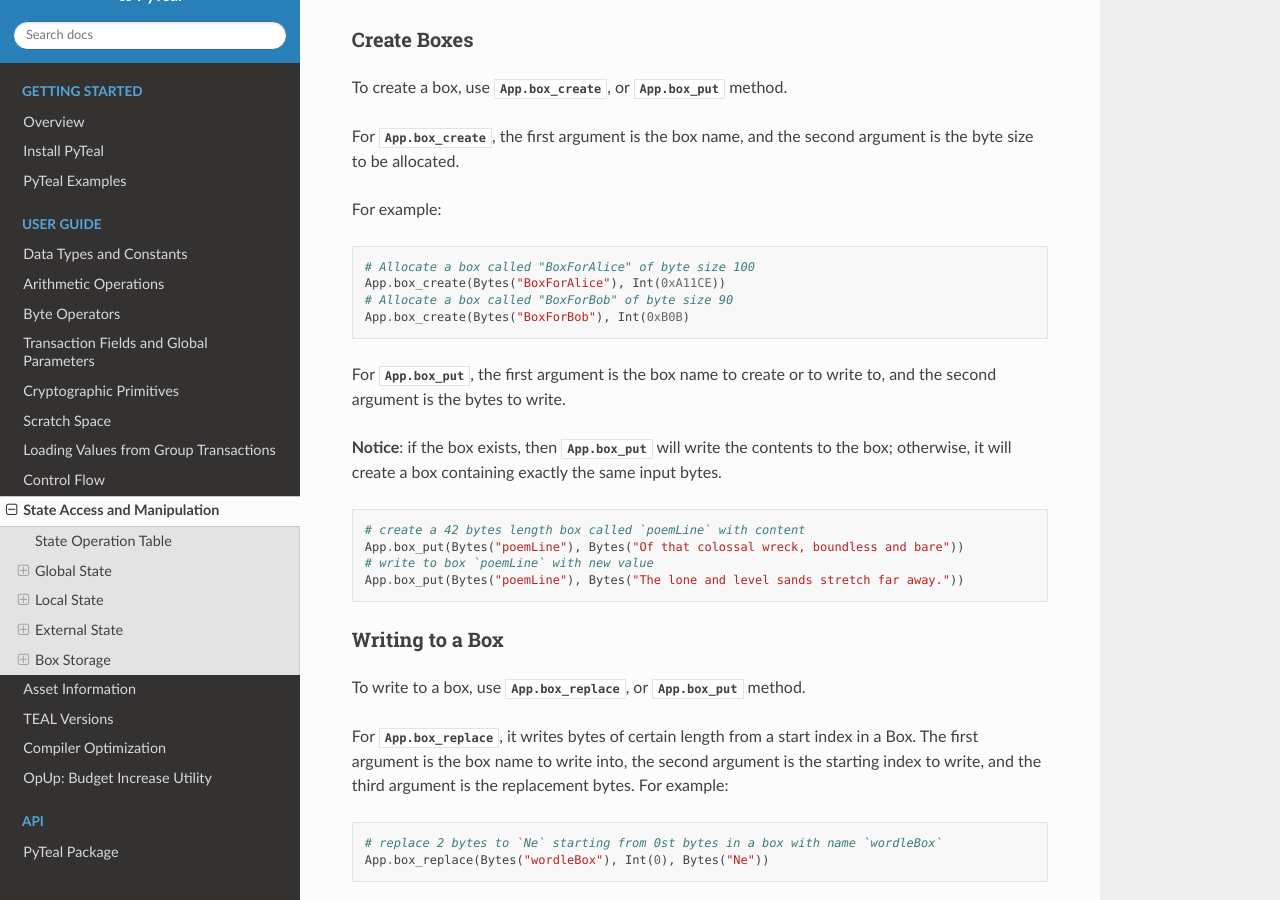
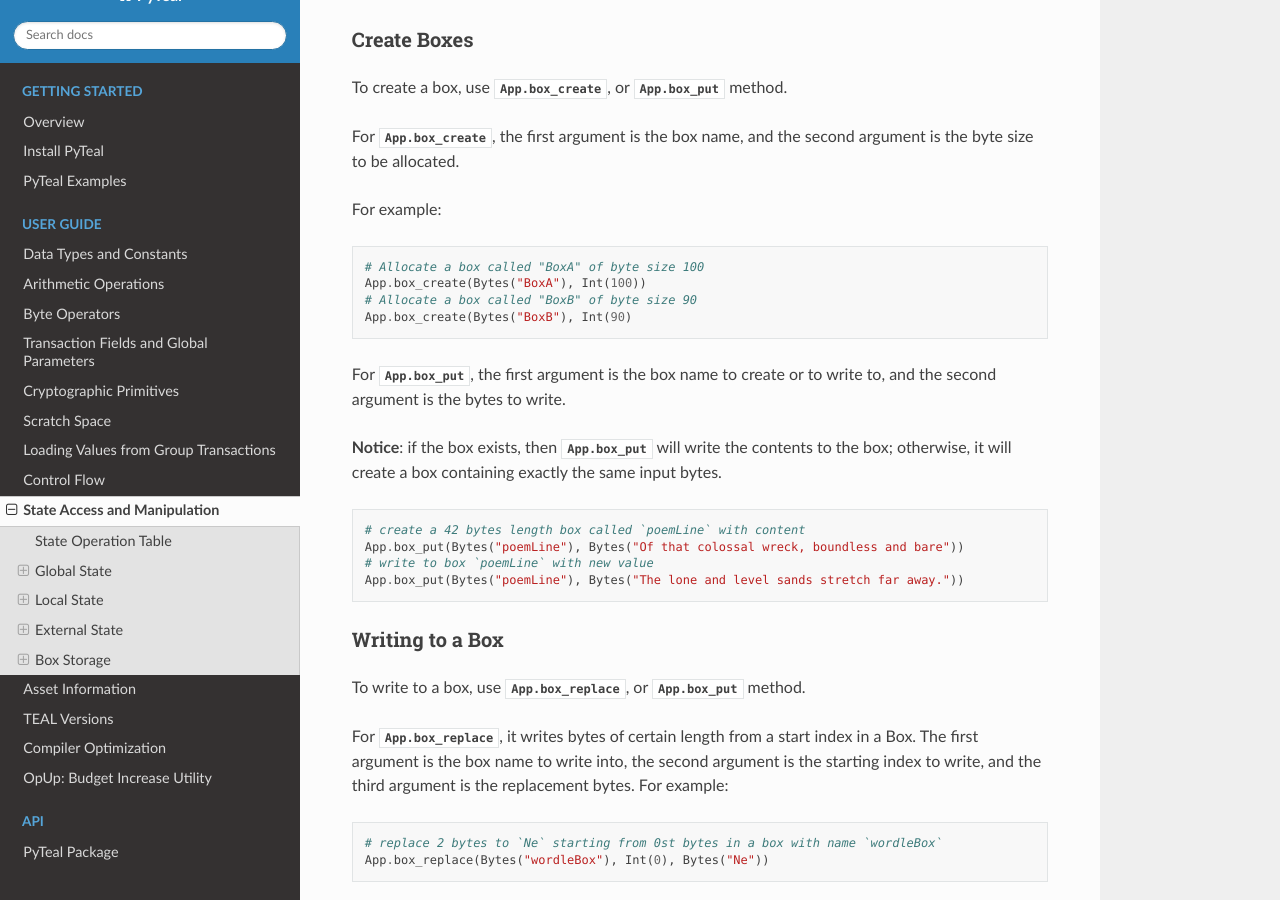
Before and after one commit to algorand/pyteal, a Sphinx documentation site: the page built from docs/state.rst, in a window 1280 px wide and 900 px high, scrolled down 5346 px. Built offline with Sphinx 7.4.7 and the Read the Docs theme 2.0.0, drawn with Linux system fonts in a browser that asks for light colours.

Commit message:
hex box size goes wild

```diff
--- a/docs/state.rst
+++ b/docs/state.rst
@@ -271,10 +271,10 @@ For example:
 
 .. code-block:: python
 
-    # Allocate a box called "BoxForAlice" of byte size 100
-    App.box_create(Bytes("BoxForAlice"), Int(0xA11CE))
-    # Allocate a box called "BoxForBob" of byte size 90
-    App.box_create(Bytes("BoxForBob"), Int(0xB0B)
+    # Allocate a box called "BoxA" of byte size 100
+    App.box_create(Bytes("BoxA"), Int(100))
+    # Allocate a box called "BoxB" of byte size 90
+    App.box_create(Bytes("BoxB"), Int(90)
 
 For :any:`App.box_put`, the first argument is the box name to create or to write to, and the second argument is the bytes to write.
 
```
